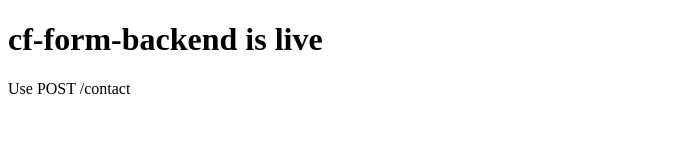
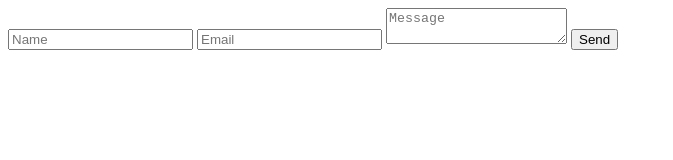
Before and after one commit to Medhouidi/cf-form-backend, a plain HTML site: page index.html in a window 1280 px wide. Shown: the whole page, without its empty margins (0-673 px from the left). Drawn offline with Linux system fonts and the light colour scheme.

Commit message:
Update index.html

```diff
--- a/index.html
+++ b/index.html
@@ -1,8 +1,6 @@
-
-<!doctype html>
-<html>
-  <body>
-    <h1>cf-form-backend is live</h1>
-    <p>Use POST /contact</p>
-  </body>
-</html>
+<form action="https://cf-form-backend.pages.dev/contact" method="POST">
+  <input type="text" name="name" placeholder="Name" required>
+  <input type="email" name="email" placeholder="Email" required>
+  <textarea name="message" placeholder="Message" required></textarea>
+  <button type="submit">Send</button>
+</form>
```
